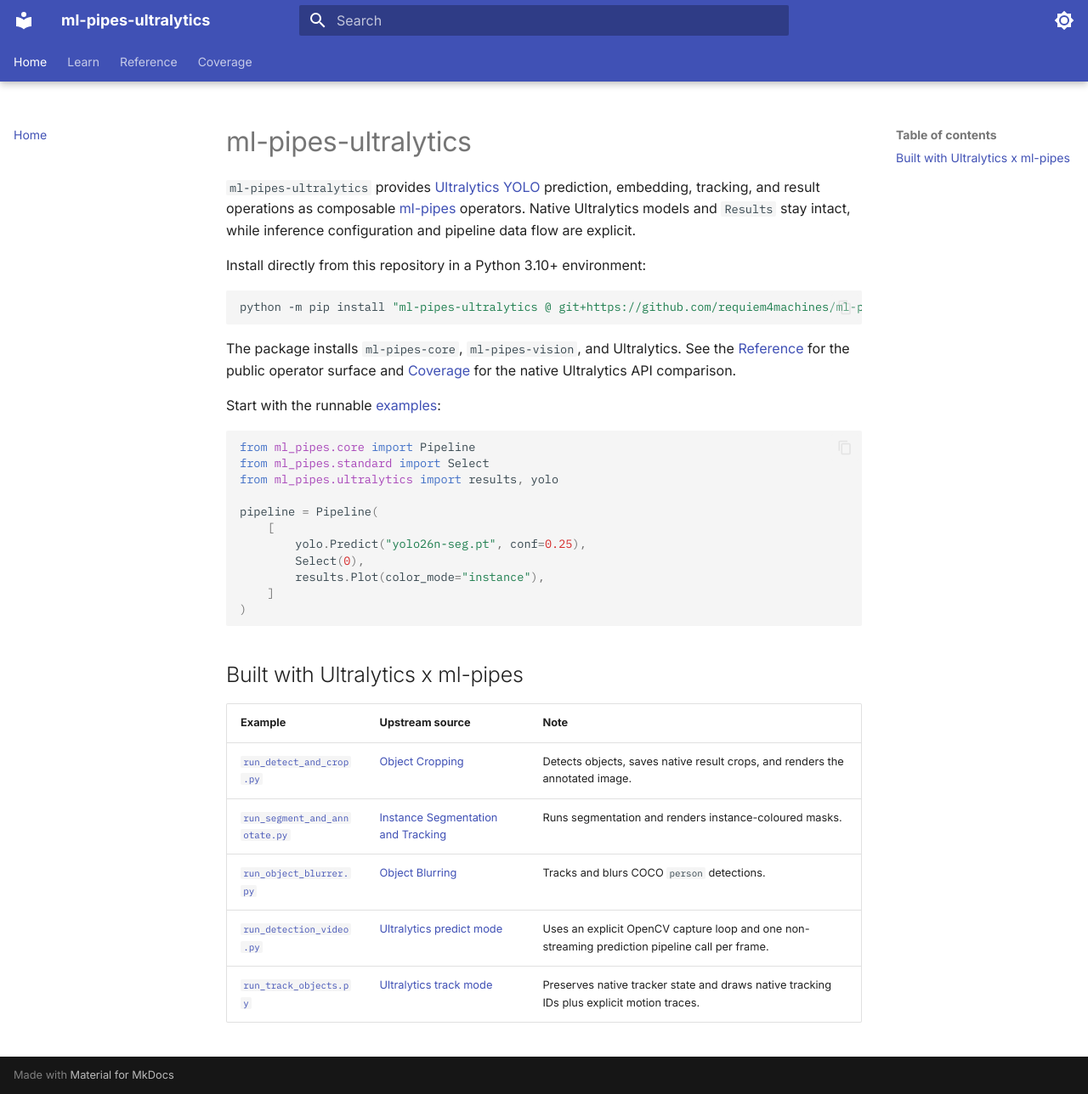
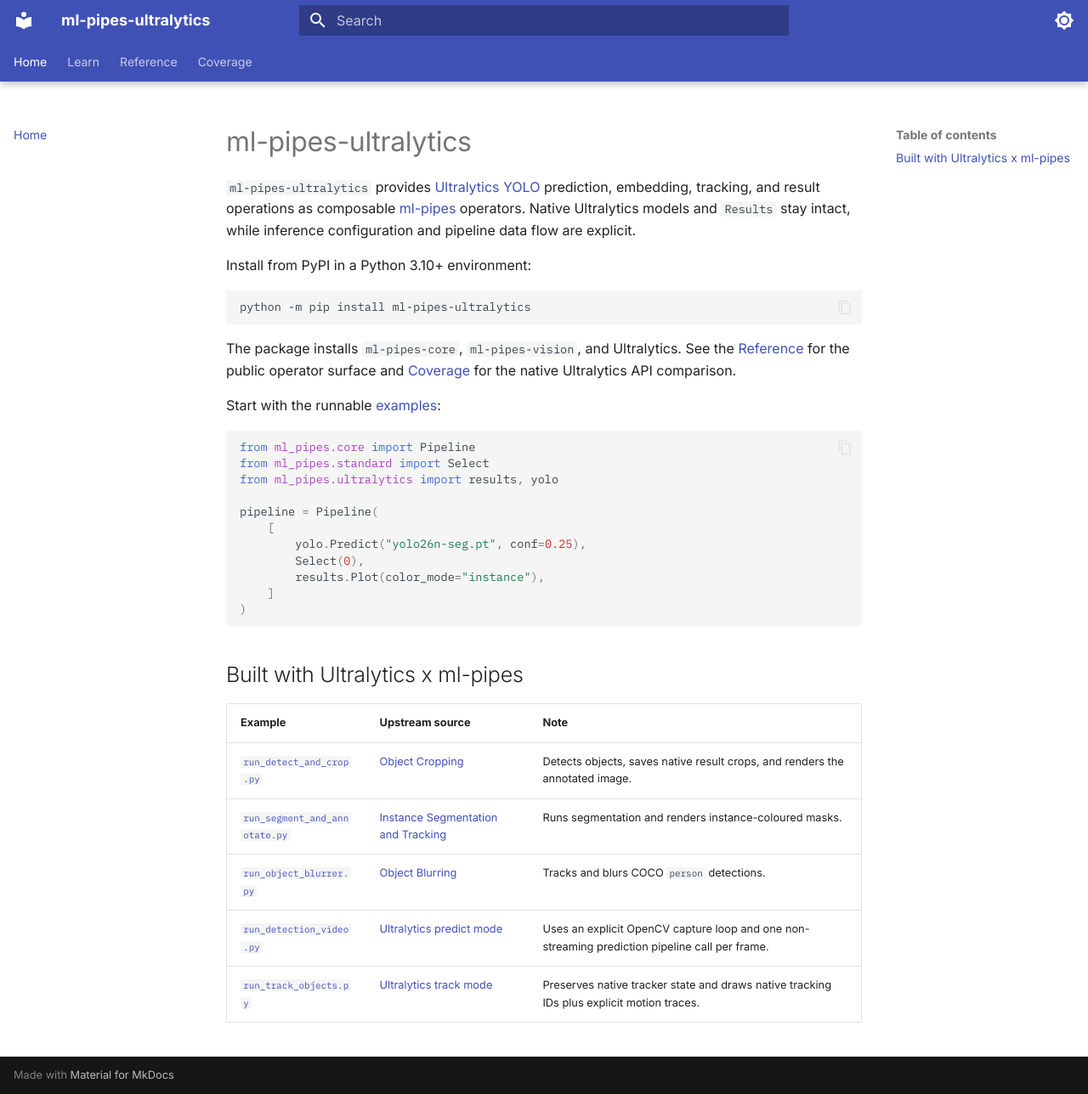
Before and after one commit to trained-by-humans/ml-pipes-ultralytics, an MkDocs documentation site: the page built from docs/index.md, in a window 1280 px wide and 1288 px high. Shown: the whole window at 85% size. Built offline with MkDocs 1.6.1 and Material for MkDocs 9.7.7, drawn with Linux system fonts in a browser that asks for light colours.

Commit message:
Update installation docs for PyPI release

````diff
--- a/docs/index.md
+++ b/docs/index.md
@@ -6,10 +6,10 @@
 Ultralytics models and `Results` stay intact, while inference configuration and
 pipeline data flow are explicit.
 
-Install directly from this repository in a Python 3.10+ environment:
+Install from PyPI in a Python 3.10+ environment:
 
 ```bash
-python -m pip install "ml-pipes-ultralytics @ git+https://github.com/requiem4machines/ml-pipes-ultralytics.git"
+python -m pip install ml-pipes-ultralytics
 ```
 
 The package installs `ml-pipes-core`, `ml-pipes-vision`, and Ultralytics. See
````
Also changed, not shown: README.md (+1 -1 lines).
